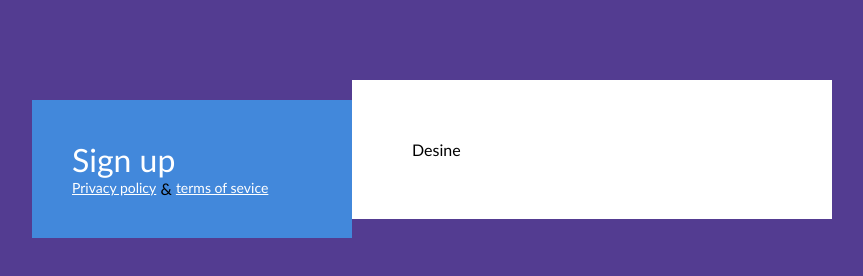
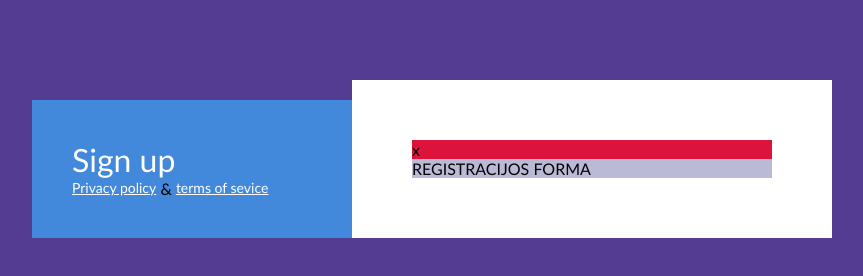
Before and after one commit to ritullia/5-signup, a website: page index.html in a window 1280 px wide. Shown: the whole page, without its empty margins (208-1071 px from the left). Drawn offline with Linux system fonts and the light colour scheme; files that its build step writes are made by us from their sources.

Commit message:
right column style

```diff
--- /dev/null
+++ b/css/form.css
@@ -0,0 +1,5 @@
+.form {
+    display: inline-block;
+    width: 100%;
+    background-color: rgb(186, 186, 214);
+}
--- a/css/main.css
+++ b/css/main.css
@@ -55,3 +55,10 @@ body {
 .bottom-links > .symbol {
 
 }
+
+.close {
+    width: 100%;
+    display: inline-block;
+    background-color: crimson;
+
+}
--- a/index.html
+++ b/index.html
@@ -11,8 +11,15 @@
     <link rel="shortcut icon" href="./favicon.ico" type="img"
     <meta name="msapplication-TileColor" content="#da532c">
     <meta name="theme-color" content="#ffffff">
+
+   <!--components-->
+    <link rel="stylesheet" href=".css/form.css">
+
+    <!--custom style-->
+    <link rel="stylesheet" href="./css/main.css">
+
     <title>Sign up</title>
-    <link rel="stylesheet" href="./css/main.css">
+
 </head>
     <body>
         <main class="container">
@@ -25,7 +32,9 @@
                 </div>
             </div>
             <div class="right-column">
-                Desine
+                <div class="close">x</div>
+                <form class="form">REGISTRACIJOS FORMA
+                </form>
             </div>
         </main>
     </body>
```
